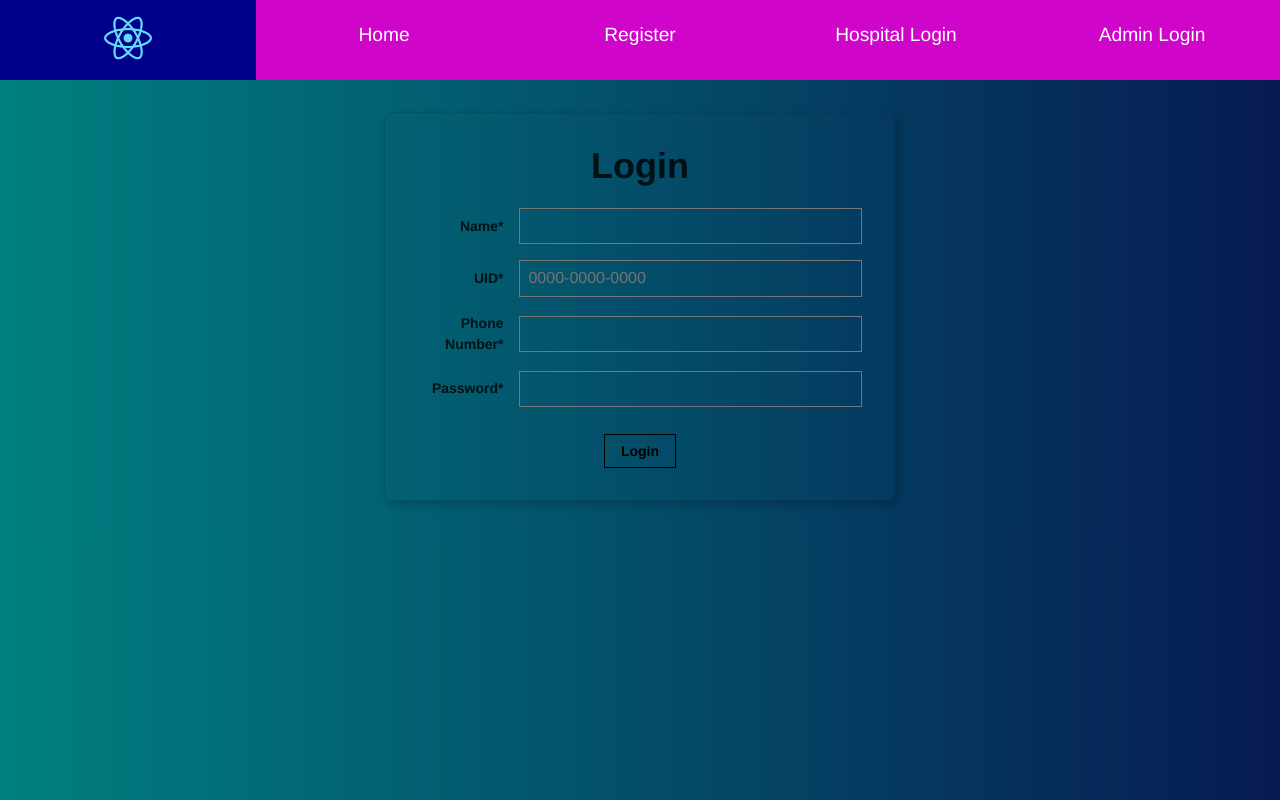
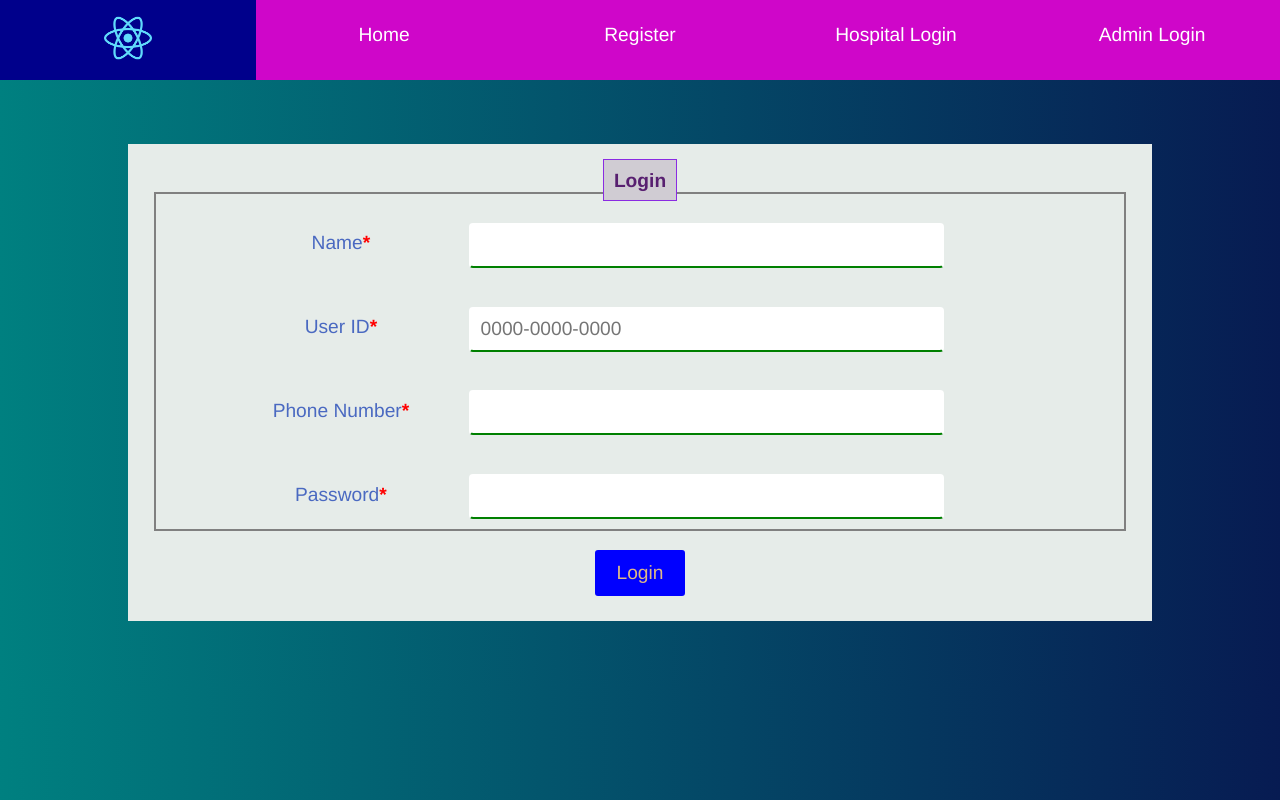
Before and after one commit to mohit0305/CoHeal, a React (Create React App) app: page /Login in a window 1280 px wide. Built offline with nearby package versions, Linux system fonts and the light colour scheme.

Commit message:
Update Login.js
Update Login.js for styles

```diff
--- a/src/components/Login.js
+++ b/src/components/Login.js
@@ -36,61 +36,38 @@ class Login extends React.Component {
 	}
 	render(){
 		return(
-			<article className="br3 ba b--black-10 mv4 w-100 w-75-m w-75-l mw6 shadow-5 center" >
-				<main className="pa4 black-80">
-					<div className="measure">
-						<fieldset id="sign_up" className="ba b--transparent ph0 mh0">
-							<legend className="f2 fw6 ph0 mh0">Login</legend>
-							<div className="flex items-center mt3">
-								<label className="tr w-20 db fw6 lh-copy f6" htmlFor="name">Name*</label>
-								<input
-									className="pa2 input-reset ba bg-transparent hover-bg-black hover-white w-80 ml3"
-									type="text"
-									name="name"
-									id="name"
-									onChange={this.onNameChange}
-								/>
-							</div>
-                            <div className="flex items-center mt3">
-								<label className="tr w-20 db fw6 lh-copy f6" htmlFor="uid">UID*</label>
-								<input
-									className="pa2 input-reset ba bg-transparent hover-bg-black hover-white w-80 ml3"
-									type="number"
-									name="uid"
-									id="uid"
-									placeholder="0000-0000-0000"
-									onChange={this.onUIDChange}
-								/>
-							</div>
-							<div className="flex items-center mt3">
-								<label className="tr w-20 db fw6 lh-copy f6" htmlFor="number">Phone Number*</label>
-								<input
-									className="pa2 input-reset ba bg-transparent hover-bg-black hover-white w-80 ml3"
-									type="number"
-									name="number"
-									id="number"
-									onChange={this.onNumberChange}
-								/>
-							</div>
-							<div className="flex items-center mv3">
-								<label className="tr w-20 db fw6 lh-copy f6" htmlFor="password">Password*</label>
-								<input
-									className="b pa2 input-reset ba bg-transparent hover-bg-black hover-white w-80 ml3"
-									type="password"
-									name="password"
-									id="password"
-									onChange={this.onPasswordChange}
-								/>
-							</div>
-						</fieldset>
-						<div className="">
-							<input
-								onClick={this.onSubmitRegister}
-								className="b ph3 pv2 input-reset ba b--black bg-transparent grow pointer f6 dib" type="submit" value="Login"/>
+			<div className="container">
+				<b className="page_title">Login </b>
+			        <div className="form">
+						<div className="form_input">
+							<label>
+								<span className="label"> Name<b style={{color: "red"}}>*</b></span>
+							    <input type="text" name="name" id="name" onChange={this.onNameChange}/>
+							</label>
+						</div>
+                        <div className="form_input">
+							<label>
+								<span className="label">User ID<b style={{color: "red"}}>*</b></span>
+							    <input type="number" name="uid" id="uid" placeholder="0000-0000-0000" onChange={this.onUIDChange}/>
+							</label>
+						</div>
+						<div className="form_input">
+							<label>
+								<span className="label"> Phone Number<b style={{color: "red"}}>*</b></span>
+							    <input type="number"name="number" id="number" onChange={this.onNumberChange}/>
+							</label>
+						</div>
+						<div className="form_input">
+							<label>
+								<span className="label"> Password<b style={{color: "red"}}>*</b></span>
+							    <input type="password" name="password" id="password" onChange={this.onPasswordChange}/>
+							</label>
 						</div>
 					</div>
-				</main>
-			</article>
+					<div className="submit_btn_div">
+						<button onClick={this.onSubmitRegister} type="submit">Login</button>
+					</div>
+			</div>
 		);
 	}
 }
```
